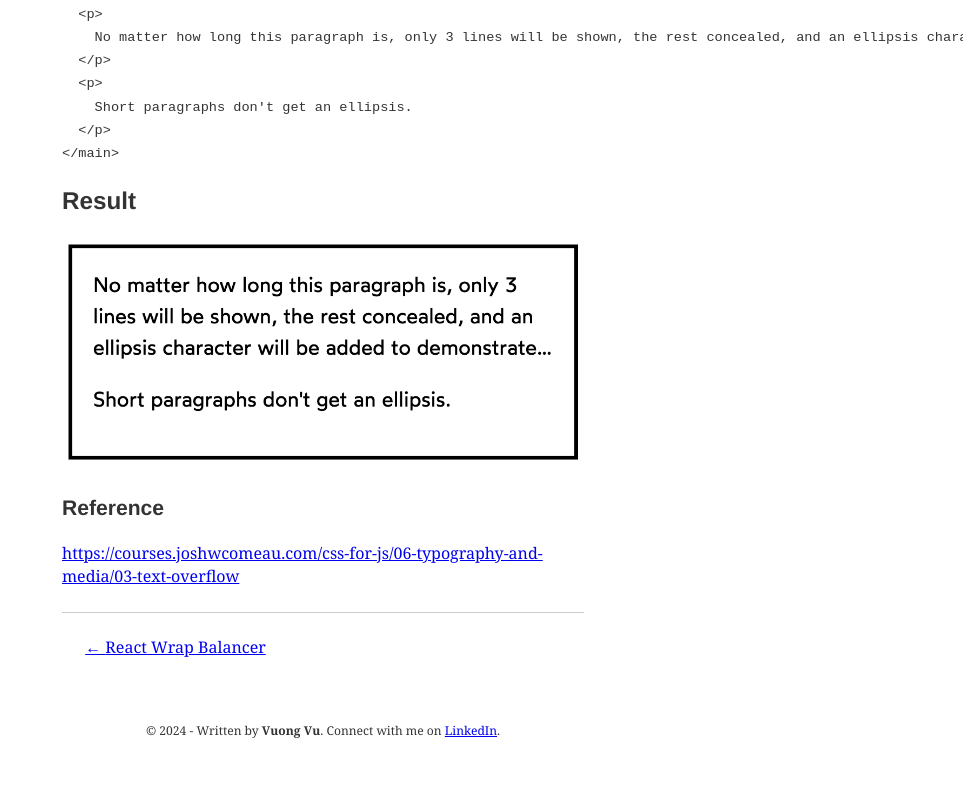
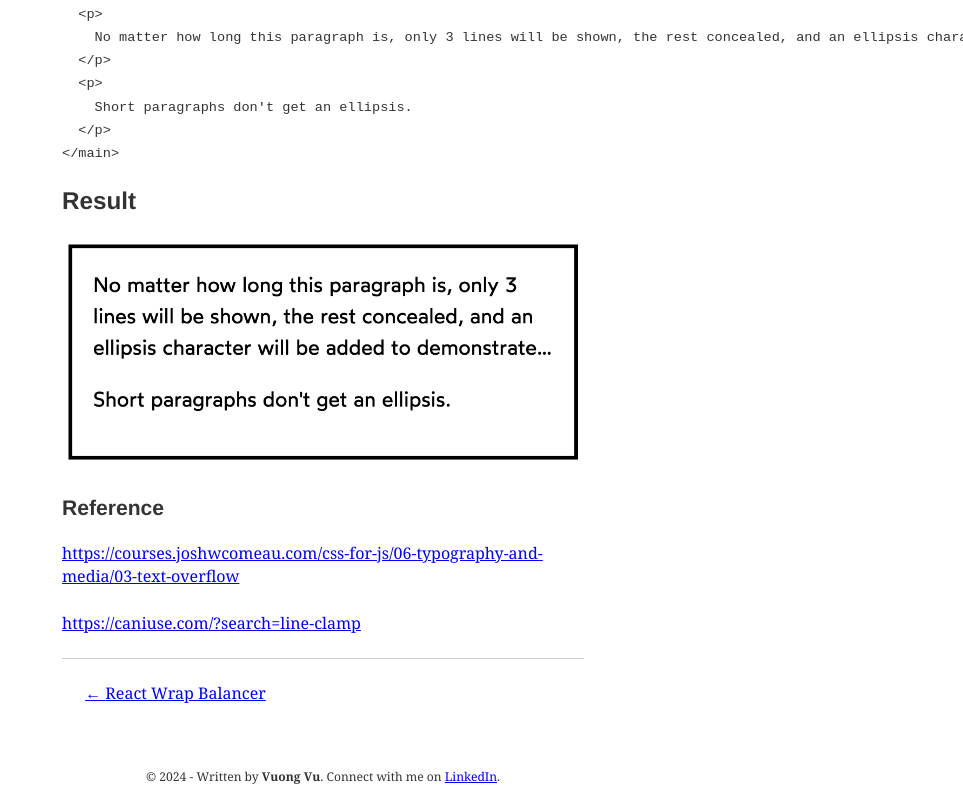
Before and after one commit to vuongvu1/today-i-learned, a Gatsby site: page /post/multi-line-ellipsis/ in a window 1280 px wide. Shown: the part 626-1426 px from the top of the page, without its empty margins (317-1280 px from the left). Before the commit the page ends 1380 px from the top, so only its background shows below. Built offline with nearby package versions, Linux system fonts and the light colour scheme; Gatsby itself is replaced by a stand-in of ours; some packages are replaced by stand-ins of ours; code samples lack their colours; what typography-theme-ocean-beach would draw is missing.

Commit message:
Update Post “multi-line-ellipsis”

```diff
--- a/content/post/multi-line-ellipsis.md
+++ b/content/post/multi-line-ellipsis.md
@@ -38,3 +38,5 @@ For a long time, this was a very hard problem that required some very complicate
 ### Reference
 
 https://courses.joshwcomeau.com/css-for-js/06-typography-and-media/03-text-overflow
+
+https://caniuse.com/?search=line-clamp
```
